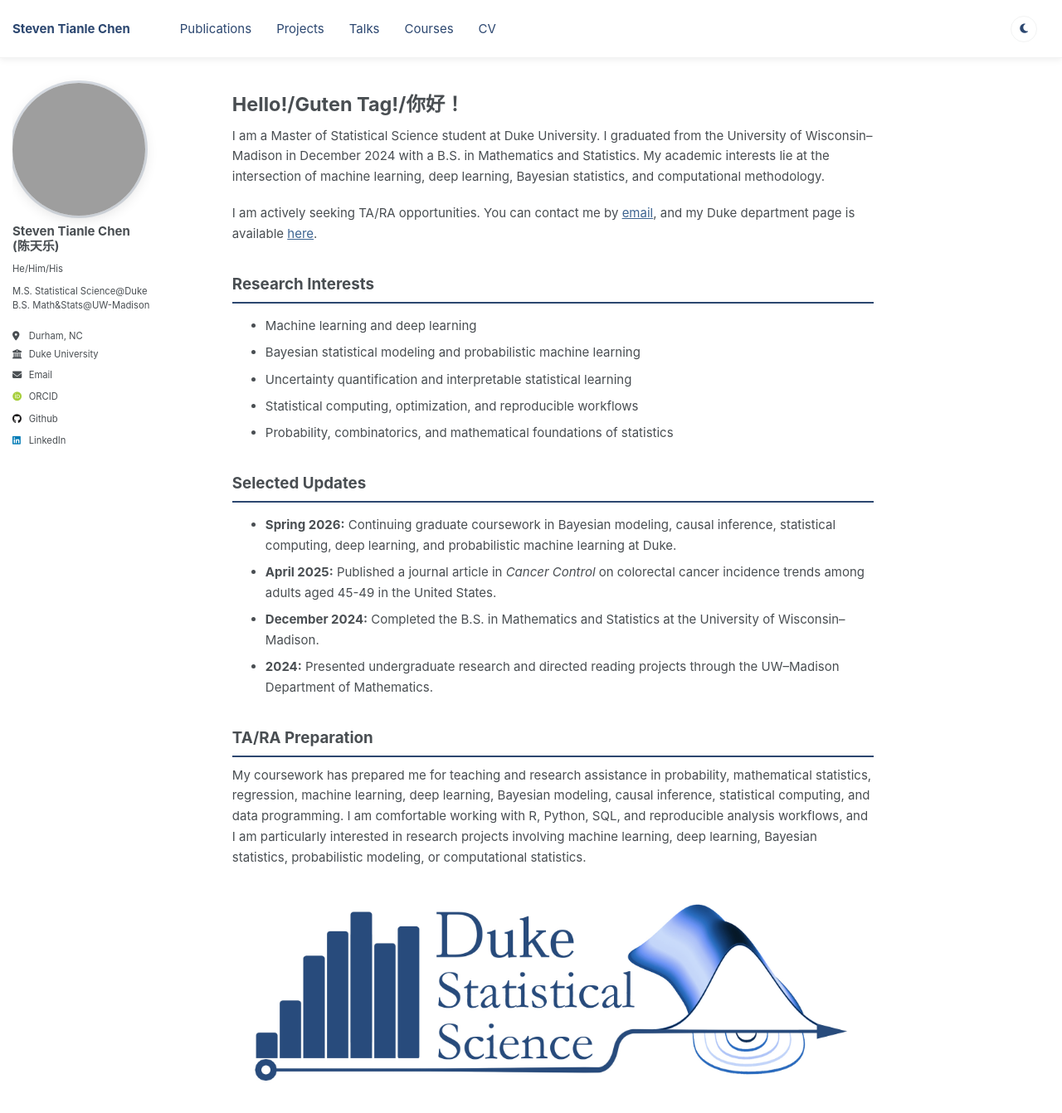
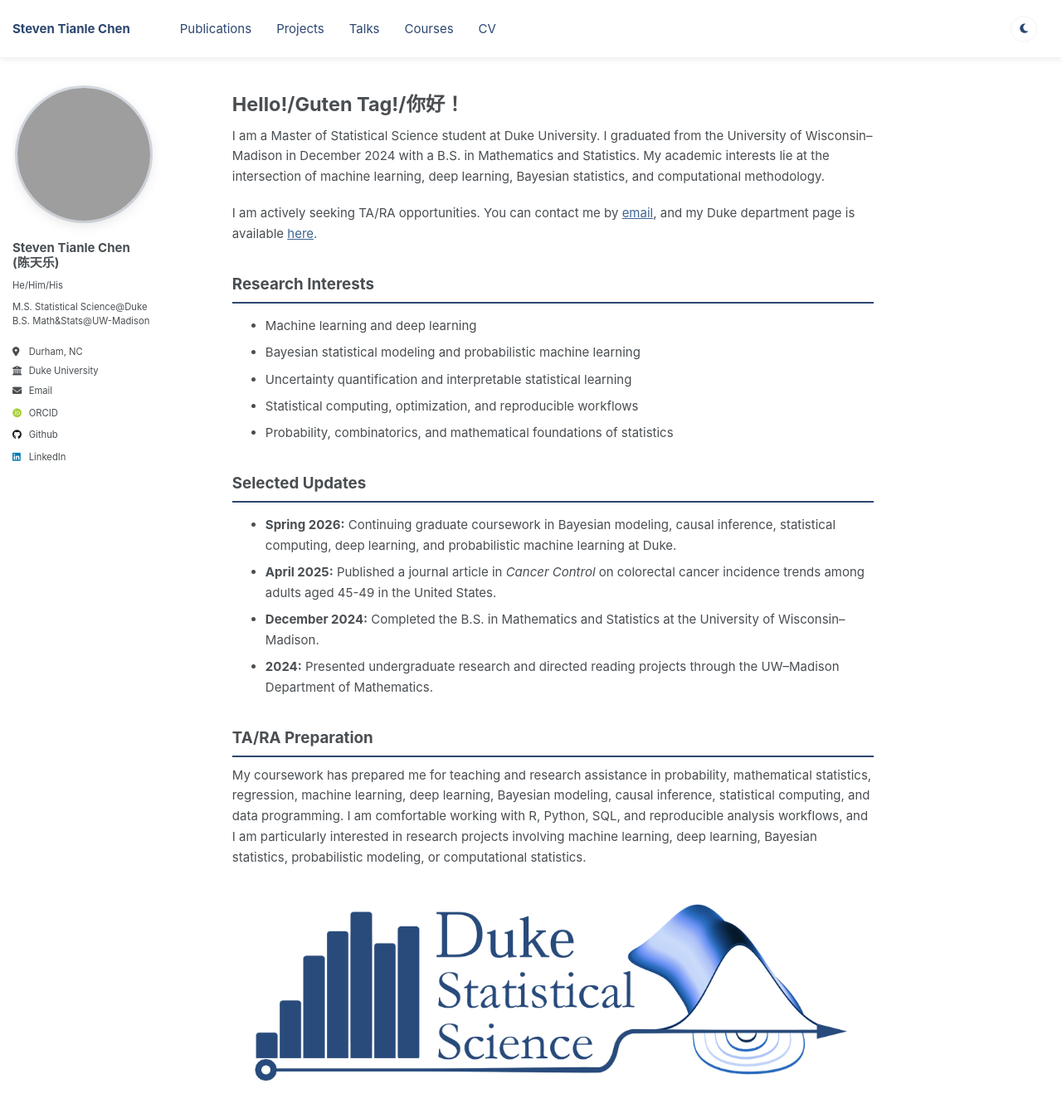
Before and after one commit to sttlchen/sttlchen.github.io, a Jekyll site: the page built from _pages/about.md, in a window 1280 px wide and 1400 px high. Shown: the top 1342 px of the window at 83% size. Built offline with Jekyll 4.4.1, drawn with Linux system fonts in a browser that asks for light colours; some web fonts are replaced.

Commit message:
Fix avatar ring clipping and object-fit crop
- Move box-shadow back to img (explicit 160x160) so object-fit:cover
  has both dimensions to crop against symmetrically
- Add padding:6px to .author__avatar container so the shadow never
  bleeds into the sidebar overflow boundary and gets clipped

Co-Authored-By: Claude Sonnet 4.6 <noreply@anthropic.com>

```diff
--- a/_sass/_sidebar.scss
+++ b/_sass/_sidebar.scss
@@ -83,11 +83,10 @@
 
   @include breakpoint($large) {
     display: block;
-    width: 160px;
-    height: 160px;
-    overflow: hidden;
-    border-radius: 50%;
-    box-shadow: 0 4px 16px rgba(0, 0, 0, 0.12), 0 0 0 3px rgba(44, 71, 112, 0.18);
+    width: auto;
+    height: auto;
+    /* padding gives the box-shadow room so the sidebar's overflow doesn't clip it */
+    padding: 6px;
     margin-bottom: 0.5em;
   }
 
@@ -96,14 +95,15 @@
     border-radius: 50%;
 
     @include breakpoint($large) {
-      width: 100%;
-      height: 100%;
-      border-radius: 0;
+      display: block;
+      width: 160px;
+      height: 160px;
+      max-width: none;
       object-fit: cover;
       object-position: center top;
+      border: none;
       padding: 0;
-      border: none;
-      box-shadow: none;
+      box-shadow: 0 4px 16px rgba(0, 0, 0, 0.12), 0 0 0 3px rgba(44, 71, 112, 0.18);
     }
   }
 }
```
